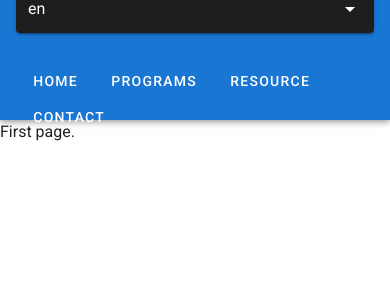
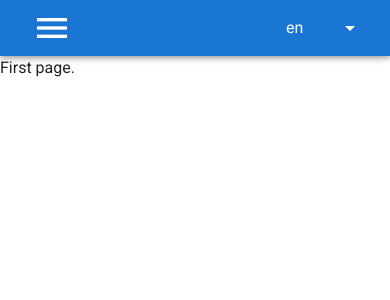
Before and after one commit to minhtut/tdsm-family-support, a Vue app: page / in a window 390 px wide. Shown: the top 300 px of the page. Built offline with nearby package versions, Linux system fonts and the light colour scheme.

Commit message:
Seperated out Appbar and add responsive view.

```diff
--- a/src/App.vue
+++ b/src/App.vue
@@ -1,37 +1,6 @@
 <template>
   <v-app>
-    <v-app-bar
-      app
-      color="primary"
-      dark
-      height="120"
-    >
-      <div class="d-flex align-center">
-        <v-item-group>
-          <v-select
-            color="primary"
-            v-model="$i18n.locale"
-            :items="languages"
-            label="en"
-            solo
-          ></v-select>
-          <router-link to="/">
-            <v-btn text>{{ $t('nav-home') }}</v-btn>
-          </router-link>
-          <router-link to="/programs">
-            <v-btn text>{{ $t('nav-programs') }}</v-btn>
-          </router-link>
-          <router-link to="/resource">
-            <v-btn text>{{ $t('nav-resource') }}</v-btn>
-          </router-link>
-          <router-link to="/contact">
-            <v-btn text>{{ $t('nav-contact') }}</v-btn>
-          </router-link>
-        </v-item-group>
-      </div>
-
-    </v-app-bar>
-
+    <Appbar />
     <v-main>
       <router-view/>
     </v-main>
@@ -39,10 +8,11 @@
 </template>
 
 <script>
+import Appbar from './components/Appbar'
 export default {
   name: 'App',
-  data: () => ({
-    languages: [ 'en', 'my']
-  }),
+  components: {
+    Appbar
+  }
 };
 </script>
--- /dev/null
+++ b/src/components/Appbar.vue
@@ -0,0 +1,79 @@
+<template>
+  <v-app-bar
+    app
+    color="primary"
+    dark
+  >
+    <v-menu
+      top
+      offset-y
+    >
+      <template v-slot:activator="{ on, attrs }">
+        <v-btn
+          class="hidden-sm-and-up"
+          dark
+          v-bind="attrs"
+          v-on="on"
+          text
+        >
+          <v-icon x-large>mdi-menu</v-icon>
+        </v-btn>
+      </template>
+
+      <v-list>
+        <v-list-item
+          v-for="(item, index) in items"
+          :key="index"
+          :to="item.route"
+        >
+          <v-list-item-title>{{ $t(item.name) }}</v-list-item-title>
+        </v-list-item>
+      </v-list>
+    </v-menu>
+
+    <v-item-group class="hidden-xs-only">
+      <router-link to="/">
+        <v-btn text>{{ $t('nav-home') }}</v-btn>
+      </router-link>
+      <router-link to="/programs">
+        <v-btn text>{{ $t('nav-programs') }}</v-btn>
+      </router-link>
+      <router-link to="/resource">
+        <v-btn text>{{ $t('nav-resource') }}</v-btn>
+      </router-link>
+      <router-link to="/contact">
+        <v-btn text>{{ $t('nav-contact') }}</v-btn>
+      </router-link>
+    </v-item-group>
+
+    <v-spacer></v-spacer>
+
+    <div style="width: 100px;margin: auto">
+      <v-select
+        background-color="primary"
+        color="primary"
+        v-model="$i18n.locale"
+        :items="languages"
+        label="en"
+        solo
+        flat
+      ></v-select>
+    </div>
+  </v-app-bar>
+</template>
+
+<script>
+  export default {
+    name: 'Appbar',
+
+    data: () => ({
+      languages: [ 'en', 'my'],
+      items: [
+        { name: 'nav-home', route: '/' },
+        { name: 'nav-programs', route: '/programs' },
+        { name: 'nav-resource', route: '/resource' },
+        { name: 'nav-contact', route: '/contact' }
+      ],
+    }),
+  }
+</script>
```
Also changed, not shown: src/components/HelloWorld.vue (deleted, +0 -64 lines).
